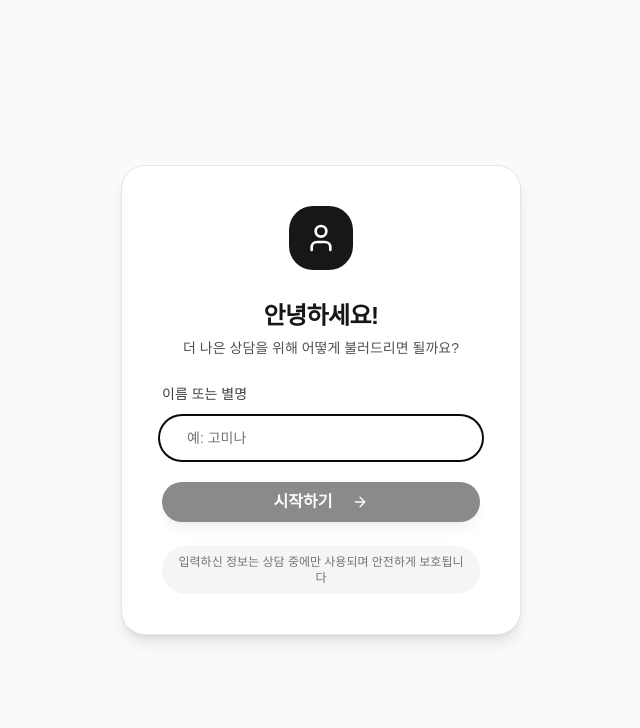
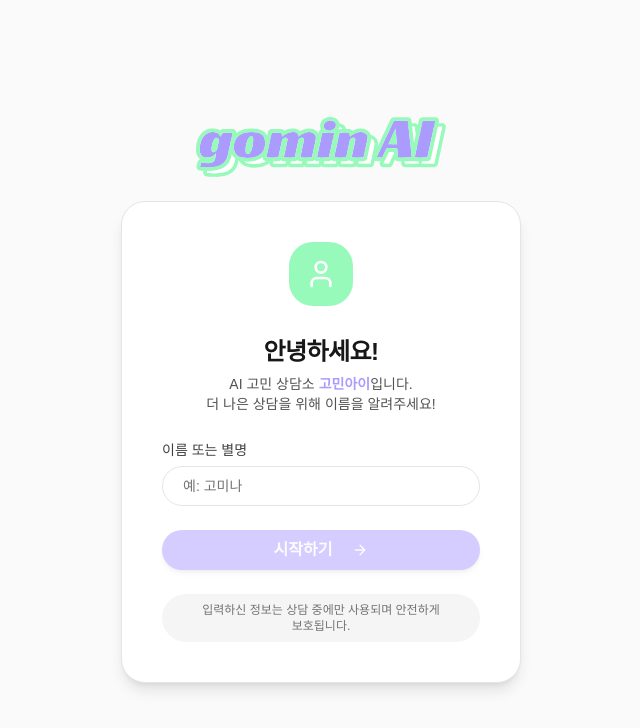
Before and after one commit to k94725/gominAI, a Next.js app: page /username in a window 1280 px wide. Shown: the top 728 px of the page, without its empty margins (319-959 px from the left). Built offline with nearby package versions, Linux system fonts and the light colour scheme; a web font is replaced by a local one.

Commit message:
feat: 메타데이터 수정 및 /username 페이지, ui components 디자인 수정

```diff
--- a/src/app/layout.tsx
+++ b/src/app/layout.tsx
@@ -2,8 +2,8 @@ import type { Metadata } from "next";
 import "./globals.css";
 
 export const metadata: Metadata = {
-  title: "Create Next App",
-  description: "Generated by create next app",
+  title: "AI 고민 상담소 - 고민아이",
+  description: "AI 고민 상담소 - 고민아이",
 };
 
 export default function RootLayout({
--- a/src/components/ChatInterface.tsx
+++ b/src/components/ChatInterface.tsx
@@ -316,18 +316,35 @@ export function ChatInterface({ counselorType }: ChatInterfaceProps) {
                 )}
               <div ref={messagesEndRef} />
             </div>
+            <form onSubmit={onSubmit} className="flex gap-4 p-4">
+              <Input
+                value={input}
+                onChange={handleInputChange}
+                placeholder="메시지를 입력하세요"
+                className="flex-1 px-6 py-4 text-base transition-colors border-neutral-300 rounded-3xl"
+                disabled={isLoading}
+                autoFocus
+              />
+              <Button
+                type="submit"
+                disabled={isLoading || !input.trim()}
+                className="transition-all duration-300 shadow-md sm:p-4 md:px-8 md:py-4 bg-neutral-900 hover:bg-neutral-800 rounded-3xl hover:shadow-lg"
+              >
+                <Send className="w-5 h-5" />
+              </Button>
+            </form>
           </CardContent>
         </Card>
 
         {/* Input Form */}
-        <Card className="bg-white shadow-sm border-neutral-200 rounded-3xl">
+        {/* <Card className="bg-white shadow-sm border-neutral-200 rounded-3xl">
           <CardContent className="p-8">
             <form onSubmit={onSubmit} className="flex gap-4">
               <Input
                 value={input}
                 onChange={handleInputChange}
                 placeholder="메시지를 입력하세요"
-                className="flex-1 px-6 py-4 text-base transition-all border-neutral-300 rounded-3xl focus:ring-2 focus:ring-neutral-900 focus:border-transparent"
+                className="flex-1 px-6 py-4 text-base transition-colors border-neutral-300 rounded-3xl"
                 disabled={isLoading}
               />
               <Button
@@ -337,14 +354,14 @@ export function ChatInterface({ counselorType }: ChatInterfaceProps) {
               >
                 <Send className="w-5 h-5" />
               </Button>
-            </form>
-            <div className="flex items-center justify-center mt-6">
-              <p className="px-6 py-3 text-sm rounded-full text-neutral-500 bg-neutral-100">
-                AI 상담사와 대화 중 • 응급상황 시 전문기관에 연락하세요
-              </p>
-            </div>
-          </CardContent>
-        </Card>
+            </form> */}
+        <div className="flex items-center justify-center mt-6">
+          <p className="px-6 py-3 text-sm rounded-full text-neutral-500 bg-neutral-100">
+            AI 상담사와 대화 중 • 응급상황 시 전문기관에 연락하세요
+          </p>
+        </div>
+        {/* </CardContent>
+        </Card> */}
       </div>
     </div>
   );
--- a/src/components/NameInputForm.tsx
+++ b/src/components/NameInputForm.tsx
@@ -12,6 +12,7 @@ import {
 import { Input } from "@/components/ui/input";
 import { Label } from "@/components/ui/label";
 import { User, ArrowRight } from "lucide-react";
+import Image from "next/image";
 
 interface NameInputFormProps {
   onNameSubmit: (name: string) => void;
@@ -28,23 +29,35 @@ export function NameInputForm({ onNameSubmit }: NameInputFormProps) {
   };
 
   return (
-    <div className="min-h-screen bg-neutral-50 flex items-center justify-center">
-      <div className="container mx-auto px-6 max-w-md">
-        <Card className="bg-white border-neutral-200 rounded-3xl shadow-lg">
-          <CardHeader className="text-center pb-6 pt-10">
-            <div className="inline-flex items-center justify-center w-16 h-16 bg-neutral-900 rounded-3xl mb-6 mx-auto">
-              <User className="h-8 w-8 text-white" />
+    <div className="flex flex-col items-center justify-center min-h-screen bg-neutral-50">
+      <div className="inline-flex items-center justify-center mx-auto mb-6 w-[250px]">
+        <Image
+          src="/assets/logo.svg"
+          alt="logo"
+          width={150}
+          height={150}
+          className="w-full"
+        />
+        {/* <User className="w-8 h-8 text-white" /> */}
+      </div>
+      <div className="container max-w-md px-6 mx-auto">
+        <Card className="bg-white shadow-lg border-neutral-200 rounded-3xl">
+          <CardHeader className="pt-10 pb-6 text-center">
+            <div className="inline-flex items-center justify-center w-16 h-16 mx-auto mb-6 bg-themeColor-green rounded-3xl">
+              <User className="w-8 h-8 text-white" />
             </div>
-            <CardTitle className="text-2xl font-semibold text-neutral-900 mb-3">
+            <CardTitle className="mb-3 text-2xl font-semibold text-neutral-900">
               안녕하세요!
             </CardTitle>
-            <CardDescription className="text-neutral-600">
-              더 나은 상담을 위해 어떻게 불러드리면 될까요?
+            <CardDescription className="text-neutral-600 ">
+              AI 고민 상담소{" "}
+              <span className="font-bold text-themeColor-violet">고민아이</span>
+              입니다. <br />더 나은 상담을 위해 이름을 알려주세요!
             </CardDescription>
           </CardHeader>
           <CardContent className="px-10 pb-10">
             <form onSubmit={handleSubmit} className="space-y-6">
-              <div className="space-y-3">
+              <div className="space-y-1">
                 <Label
                   htmlFor="name"
                   className="text-sm font-medium text-neutral-700"
@@ -57,22 +70,22 @@ export function NameInputForm({ onNameSubmit }: NameInputFormProps) {
                   value={userName}
                   onChange={(e) => setUserName(e.target.value)}
                   placeholder="예: 고미나"
-                  className="border-neutral-300 rounded-3xl px-6 py-4 text-base focus:ring-2 focus:ring-neutral-900 focus:border-transparent transition-all"
                   autoFocus
                 />
               </div>
               <Button
                 type="submit"
                 disabled={!userName.trim()}
-                className="w-full py-4 text-base font-semibold bg-neutral-900 hover:bg-neutral-800 rounded-3xl shadow-lg hover:shadow-xl transition-all duration-300"
+                // variant="secondary"
+                size="full"
               >
                 시작하기
-                <ArrowRight className="ml-3 h-5 w-5" />
+                <ArrowRight className="w-5 h-5 ml-3" />
               </Button>
             </form>
             <div className="mt-6 text-center">
-              <p className="text-xs text-neutral-500 bg-neutral-100 px-4 py-2 rounded-full inline-block">
-                입력하신 정보는 상담 중에만 사용되며 안전하게 보호됩니다
+              <p className="max-w-sm px-4 py-2 mx-auto text-xs break-keep rounded-3xl text-neutral-500 bg-neutral-100">
+                입력하신 정보는 상담 중에만 사용되며 안전하게 보호됩니다.
               </p>
             </div>
           </CardContent>
--- a/src/components/ui/button.tsx
+++ b/src/components/ui/button.tsx
@@ -1,21 +1,22 @@
-import * as React from "react"
-import { Slot } from "@radix-ui/react-slot"
-import { cva, type VariantProps } from "class-variance-authority"
+import * as React from "react";
+import { Slot } from "@radix-ui/react-slot";
+import { cva, type VariantProps } from "class-variance-authority";
 
-import { cn } from "@/lib/utils"
+import { cn } from "@/lib/utils";
 
 const buttonVariants = cva(
   "inline-flex items-center justify-center gap-2 whitespace-nowrap rounded-md text-sm font-medium ring-offset-background transition-colors focus-visible:outline-none focus-visible:ring-2 focus-visible:ring-ring focus-visible:ring-offset-2 disabled:pointer-events-none disabled:opacity-50 [&_svg]:pointer-events-none [&_svg]:size-4 [&_svg]:shrink-0",
   {
     variants: {
       variant: {
-        default: "bg-primary text-primary-foreground hover:bg-primary/90",
+        default:
+          "bg-themeColor-violet text-primary-foreground hover:bg-themeColor-violet/70 rounded-3xl shadow-md transition-all duration-300",
         destructive:
           "bg-destructive text-destructive-foreground hover:bg-destructive/90",
         outline:
           "border border-input bg-background hover:bg-accent hover:text-accent-foreground",
         secondary:
-          "bg-secondary text-secondary-foreground hover:bg-secondary/80",
+          "bg-themeColor-green text-neutral-500 hover:bg-themeColor-green/70 rounded-3xl shadow-md transition-all duration-300",
         ghost: "hover:bg-accent hover:text-accent-foreground",
         link: "text-primary underline-offset-4 hover:underline",
       },
@@ -23,6 +24,7 @@ const buttonVariants = cva(
         default: "h-10 px-4 py-2",
         sm: "h-9 rounded-md px-3",
         lg: "h-11 rounded-md px-8",
+        full: "h-10 w-full text-base font-semibold",
         icon: "h-10 w-10",
       },
     },
@@ -30,27 +32,27 @@ const buttonVariants = cva(
       variant: "default",
       size: "default",
     },
-  }
-)
+  },
+);
 
 export interface ButtonProps
   extends React.ButtonHTMLAttributes<HTMLButtonElement>,
     VariantProps<typeof buttonVariants> {
-  asChild?: boolean
+  asChild?: boolean;
 }
 
 const Button = React.forwardRef<HTMLButtonElement, ButtonProps>(
   ({ className, variant, size, asChild = false, ...props }, ref) => {
-    const Comp = asChild ? Slot : "button"
+    const Comp = asChild ? Slot : "button";
     return (
       <Comp
         className={cn(buttonVariants({ variant, size, className }))}
         ref={ref}
         {...props}
       />
-    )
-  }
-)
-Button.displayName = "Button"
+    );
+  },
+);
+Button.displayName = "Button";
 
-export { Button, buttonVariants }
+export { Button, buttonVariants };
--- a/src/components/ui/input.tsx
+++ b/src/components/ui/input.tsx
@@ -1,6 +1,6 @@
-import * as React from "react"
+import * as React from "react";
 
-import { cn } from "@/lib/utils"
+import { cn } from "@/lib/utils";
 
 const Input = React.forwardRef<HTMLInputElement, React.ComponentProps<"input">>(
   ({ className, type, ...props }, ref) => {
@@ -8,15 +8,15 @@ const Input = React.forwardRef<HTMLInputElement, React.ComponentProps<"input">>(
       <input
         type={type}
         className={cn(
-          "flex h-10 w-full rounded-md border border-input bg-background px-3 py-2 text-base ring-offset-background file:border-0 file:bg-transparent file:text-sm file:font-medium file:text-foreground placeholder:text-muted-foreground focus-visible:outline-none focus-visible:ring-2 focus-visible:ring-ring focus-visible:ring-offset-2 disabled:cursor-not-allowed disabled:opacity-50 md:text-sm",
-          className
+          "flex h-10 w-full px-5 py-2 border-neutral-300 rounded-3xl border border-input bg-background text-sm file:border-0 file:bg-transparent file:text-sm file:font-medium file:text-foreground placeholder:text-muted-foreground focus:outline-none disabled:cursor-not-allowed disabled:opacity-50",
+          className,
         )}
         ref={ref}
         {...props}
       />
-    )
-  }
-)
-Input.displayName = "Input"
+    );
+  },
+);
+Input.displayName = "Input";
 
-export { Input }
+export { Input };
```
